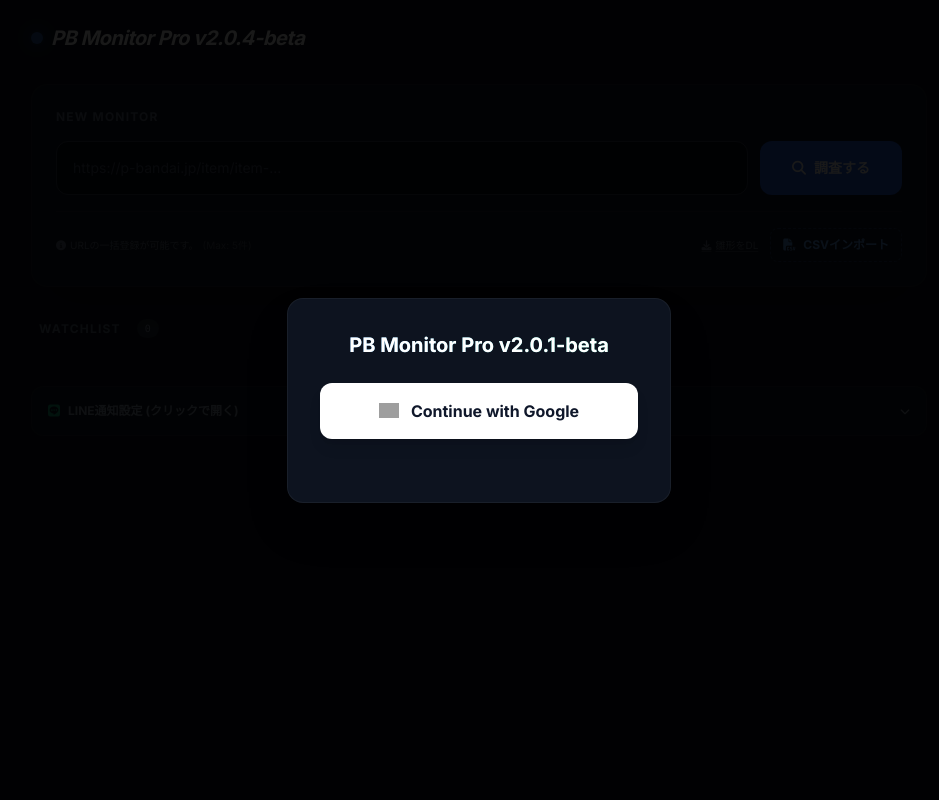
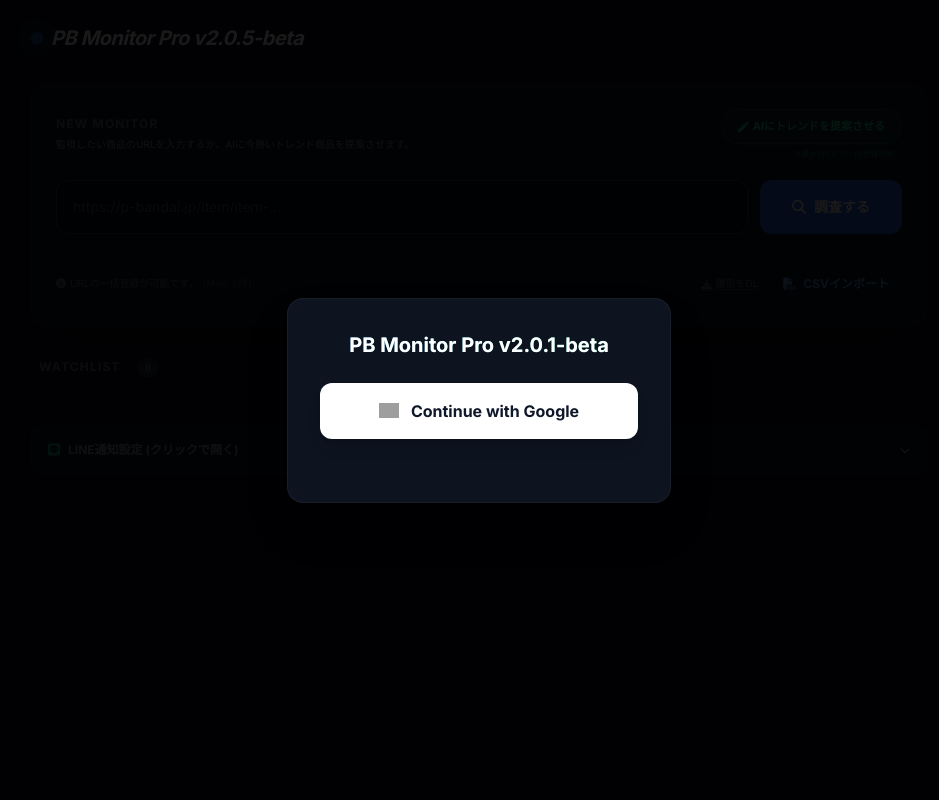
Before and after one commit to izumi777777/p-bandai-monitor, a Flask app: page / in a window 1280 px wide. Shown: the whole page, without its empty margins (161-1100 px from the left). Run offline with Flask 3, Linux system fonts and the light colour scheme; some libraries are stand-ins or nearby versions; grey boxes are pictures that could not be loaded.

Commit message:
AIエージェントによる提案を実装

````diff
--- a/app.py
+++ b/app.py
@@ -442,7 +442,6 @@ def check_watchlist_job():
     logger.info("⏰ 在庫監視ジョブ開始")
 
     users_ref = db.collection("artifacts").document(APP_ID).collection("users")
-    # stream() ではなく list_documents() を使うと、幽霊ドキュメントも取得できる
     user_refs = list(users_ref.list_documents())
     logger.info(f"👤 登録ユーザー数: {len(user_refs)}人")
 
@@ -452,17 +451,14 @@ def check_watchlist_job():
         # LINE設定取得
         line_ref = users_ref.document(uid).collection("settings").document("line").get()
         if not line_ref.exists:
-            logger.info(f"⏭️ [User:{uid}] LINE ID未設定のためスキップ")
             continue
 
         line_user_id = line_ref.to_dict().get("lineUserId")
         if not line_user_id:
-            logger.info(f"⏭️ [User:{uid}] LINE IDが空のためスキップ")
             continue
 
         watchlist_ref = users_ref.document(uid).collection("watchlist")
         items = list(watchlist_ref.stream())
-        logger.info(f"📋 [User:{uid}] 監視対象アイテム数: {len(items)}件")
 
         for item_doc in items:
             item = item_doc.to_dict()
@@ -471,14 +467,10 @@ def check_watchlist_job():
 
             scraped = scrape_premium_bandai(url)
             if not scraped:
-                logger.warning(f"⚠️ [Item:{title}] スクレイピング失敗 (アクセス不能など)")
                 continue
 
             prev_status = item.get("inStock", False)
             current_status = scraped["inStock"]
-
-            # ここで現在の判定状況をログ出力！
-            logger.info(f"🔍 [Item:{title}] DB前回:{prev_status} ➔ サイト現在:{current_status}")
 
             # 状態変化チェック
             if prev_status != current_status:
@@ -500,6 +492,127 @@ def check_watchlist_job():
 状態: {scraped["statusText"]}
 {url}"""
                 send_line_notification(line_user_id, msg)
+
+
+# ========================================================
+# AIによるオススメ商品提案 API
+# ========================================================
+@app.route("/api/recommendations", methods=["GET"])
+@login_required
+def api_recommendations():
+    if not project_client or not agent:
+        return jsonify({"error": "AI Agentが設定されていません"}), 500
+
+    logger.info("🤖 AIにおすすめ商品をリクエスト中...")
+
+    try:
+        thread = project_client.agents.threads.create()
+
+        # AIへのプロンプト（JSON形式で確実に出力させる）
+        prompt = """
+        あなたはプレミアムバンダイ（ガンプラ、METAL BUILD、仮面ライダーCSM、アニメグッズなど）の専門家であり、転売対策やコレクター向けの在庫監視のアドバイザーです。
+        現在、需要が高く、在庫監視をしておくべき（再販が期待される、または人気で即完売した）プレミアムバンダイの商品を3つ提案してください。
+
+        必ず以下のJSON配列フォーマットのみを出力してください（Markdownの ```json 等の装飾は絶対に含めないでください）。
+        [
+          {
+            "title": "正確な商品名",
+            "url": "プレミアムバンダイの実際のURL ([https://p-bandai.jp/item/item-で始まるもの](https://p-bandai.jp/item/item-で始まるもの))",
+            "reason": "おすすめの理由（50文字程度。なぜ監視すべきか）"
+          }
+        ]
+        """
+
+        project_client.agents.messages.create(
+            thread_id=thread.id, role="user", content=prompt
+        )
+
+        project_client.agents.runs.create_and_process(
+            thread_id=thread.id, agent_id=agent.id
+        )
+
+        messages = project_client.agents.messages.list(
+            thread_id=thread.id, order=ListSortOrder.DESCENDING
+        )
+
+        for m in messages:
+            if m.role == "assistant" and m.text_messages:
+                text = m.text_messages[0].text.value
+                try:
+                    # AIの返答からJSON配列部分だけを抽出
+                    match = re.search(r"\[.*\]", text, re.DOTALL)
+                    if match:
+                        recommendations = json.loads(match.group())
+                        return jsonify({"recommendations": recommendations})
+                except Exception as parse_err:
+                    logger.error(f"JSONパースエラー: {parse_err} \nAIの生テキスト: {text}")
+                    pass
+
+        return jsonify({"error": "AIが正しいフォーマットで返答しませんでした"}), 500
+
+    except Exception as e:
+        logger.error(f"AI提案エラー: {e}")
+        return jsonify({"error": str(e)}), 500
+
+
+# ========================================================
+# URL一括登録エンドポイント (JSON版・AI提案一括登録用)
+# ========================================================
+@app.route("/api/watchlist/bulk", methods=["POST"])
+@login_required
+def api_watchlist_bulk():
+    if not db:
+        return jsonify({"error": "データベースに接続できません"}), 500
+
+    urls = request.json.get("urls", [])
+    if not urls:
+        return jsonify({"error": "URLが指定されていません"}), 400
+
+    if len(urls) > 5:
+        return jsonify({"error": "一度に登録できるのは最大5件までです"}), 400
+
+    uid = request.user["uid"]
+    results = {
+        "success": [],
+        "errors": []
+    }
+
+    watchlist_ref = db.collection("artifacts").document(APP_ID).collection("users").document(uid).collection("watchlist")
+
+    for index, url in enumerate(urls):
+        if not url:
+            continue
+
+        if "p-bandai.jp" not in url and "/test-item" not in url:
+            results["errors"].append(f"{index+1}件目: 対象外のURLです")
+            continue
+
+        # AIは使わず高速にスクレイピングのみ
+        scraped = scrape_premium_bandai(url)
+
+        if scraped:
+            try:
+                watchlist_ref.add({
+                    "url": url,
+                    "title": scraped["title"],
+                    "price": scraped["price"],
+                    "imageUrl": scraped["imageUrl"],
+                    "inStock": scraped["inStock"],
+                    "statusText": scraped["statusText"],
+                    "createdAt": firestore.SERVER_TIMESTAMP,
+                    "lastChecked": firestore.SERVER_TIMESTAMP,
+                    "lastNotifiedStatus": scraped["inStock"]
+                })
+                results["success"].append(scraped["title"])
+            except Exception as e:
+                results["errors"].append(f"{index+1}件目: DB保存エラー {str(e)}")
+        else:
+            results["errors"].append(f"{index+1}件目: 商品情報の取得に失敗しました")
+
+    return jsonify({
+        "message": f"{len(results['success'])}件 登録しました",
+        "results": results
+    })
 
 
 # ========================================================
--- a/templates/index.html
+++ b/templates/index.html
@@ -34,7 +34,7 @@
     <header class="max-w-4xl mx-auto flex justify-between items-center mb-8">
       <div class="flex items-center gap-2">
         <div class="w-3 h-3 rounded-full bg-blue-500 shadow-[0_0_15px_rgba(59,130,246,0.8)] animate-pulse"></div>
-        <h1 class="text-xl font-bold tracking-tight text-white italic">PB Monitor Pro v2.0.4-beta</h1>
+        <h1 class="text-xl font-bold tracking-tight text-white italic">PB Monitor Pro v2.0.5-beta</h1>
       </div>
       <button id="logout-btn" class="text-slate-500 hover:text-red-400 text-xs transition-colors hidden px-4 py-2 rounded-lg border border-slate-800 bg-slate-900/50">
         <i class="fas fa-sign-out-alt mr-2"></i>Logout
@@ -43,8 +43,26 @@
 
     <main class="max-w-4xl mx-auto space-y-8">
 
-      <section class="glass rounded-2xl p-6 shadow-2xl border border-white/5">
-        <h2 class="text-xs font-bold text-slate-500 uppercase tracking-widest mb-4">New Monitor</h2>
+  <section class="glass rounded-2xl p-6 shadow-2xl border border-white/5">
+
+        <div class="flex flex-col sm:flex-row justify-between items-start sm:items-center mb-5 gap-3">
+            <div>
+                <h2 class="text-xs font-bold text-slate-500 uppercase tracking-widest mb-1">New Monitor</h2>
+                <p class="text-[10px] text-slate-400 leading-relaxed">
+                    監視したい商品のURLを入力するか、AIに今熱いトレンド商品を提案させます。
+                </p>
+            </div>
+
+            <div class="flex flex-col items-start sm:items-end shrink-0 w-full sm:w-auto">
+                <button id="ai-suggest-btn" class="w-full sm:w-auto text-[11px] font-bold text-emerald-400 bg-emerald-900/20 border border-emerald-500/30 px-4 py-2 rounded-full hover:bg-emerald-500/30 transition-all flex items-center justify-center gap-1 shadow-lg shadow-emerald-900/10">
+                    <i class="fas fa-magic"></i> AIにトレンドを提案させる
+                </button>
+                <span class="text-[8px] text-emerald-500/70 mt-1 mr-2 hidden sm:block">
+                    ※最大5件まで一括登録可能
+                </span>
+            </div>
+        </div>
+
         <div class="flex flex-col md:flex-row gap-3">
           <div class="flex-1 relative">
             <input id="url-input" type="text" placeholder="https://p-bandai.jp/item/item-..." class="w-full bg-slate-950 border border-slate-700 rounded-xl pl-4 pr-12 py-4 text-sm focus:outline-none focus:border-blue-500/50 transition-colors placeholder:text-slate-600">
@@ -161,8 +179,15 @@
         const csvUploadBtn = document.getElementById("csv-upload-btn");
         const downloadTemplateBtn = document.getElementById("download-template-btn");
 
+        // AI Elements
+        const aiSuggestBtn = document.getElementById("ai-suggest-btn");
+        const aiRecsContainer = document.getElementById("ai-recs-container");
+        const aiRecsList = document.getElementById("ai-recs-list");
+        const aiRecsLoader = document.getElementById("ai-recs-loader");
+
         let currentUser = null;
         let currentInspectedData = null;
+        let currentAiRecs = []; // AI提案データ保持用
 
         // --- Auth Logic ---
         loginBtn.onclick = async () => {
@@ -188,12 +213,101 @@
             }
         });
 
+        // --- AI おすすめ商品取得・一括登録ロジック ---
+        aiSuggestBtn.onclick = async () => {
+            // UI表示の切り替え
+            aiRecsContainer.classList.remove("hidden");
+            aiRecsList.innerHTML = `<p class="text-[10px] text-slate-400 text-center py-2">AIがトレンドを分析しています... (約10〜20秒)</p>`;
+            aiRecsLoader.classList.remove("hidden");
+            aiSuggestBtn.disabled = true;
+
+            try {
+                const idToken = await currentUser.getIdToken();
+                const res = await fetch('/api/recommendations', {
+                    method: 'GET',
+                    headers: { 'Authorization': `Bearer ${idToken}` }
+                });
+
+                const data = await res.json();
+                if (!res.ok) throw new Error(data.error);
+
+                currentAiRecs = data.recommendations;
+
+                // 提案リストの描画
+                let html = currentAiRecs.map(item => `
+                    <div class="bg-slate-900/50 p-3 rounded-lg border border-white/5 flex flex-col sm:flex-row justify-between gap-2 items-start sm:items-center">
+                        <div class="flex-1">
+                            <h4 class="text-xs font-bold text-white mb-1">
+                                <a href="${item.url}" target="_blank" class="hover:text-blue-400 hover:underline"><i class="fas fa-link text-[10px] mr-1"></i>${item.title}</a>
+                            </h4>
+                            <p class="text-[10px] text-emerald-400/80">${item.reason}</p>
+                        </div>
+                    </div>
+                `).join("");
+
+                // 一括登録ボタンを追加
+                if (currentAiRecs.length > 0) {
+                    html += `
+                    <div class="mt-3 flex justify-end">
+                        <button id="ai-bulk-add-btn" class="bg-emerald-600 hover:bg-emerald-500 text-white px-5 py-3 rounded-xl text-xs font-bold transition-all shadow-lg flex items-center gap-2">
+                            <i class="fas fa-layer-group"></i> ${currentAiRecs.length}件すべて一括登録する
+                        </button>
+                    </div>
+                    `;
+                }
+
+                aiRecsList.innerHTML = html;
+
+                // 一括登録処理のバインド
+                const bulkAddBtn = document.getElementById("ai-bulk-add-btn");
+                if (bulkAddBtn) {
+                    bulkAddBtn.onclick = async () => {
+                        bulkAddBtn.disabled = true;
+                        bulkAddBtn.innerHTML = '<i class="fas fa-spinner fa-spin"></i> 登録中...';
+
+                        // URLだけの配列を作成
+                        const urls = currentAiRecs.map(item => item.url);
+
+                        try {
+                            const resBulk = await fetch('/api/watchlist/bulk', {
+                                method: 'POST',
+                                headers: {
+                                    'Content-Type': 'application/json',
+                                    'Authorization': `Bearer ${idToken}`
+                                },
+                                body: JSON.stringify({ urls })
+                            });
+
+                            const dataBulk = await resBulk.json();
+                            if (!resBulk.ok) throw new Error(dataBulk.error || "一括登録に失敗しました");
+
+                            let msg = dataBulk.message + "\n";
+                            if (dataBulk.results.errors.length > 0) {
+                                msg += "\n⚠️ 一部エラー:\n" + dataBulk.results.errors.join("\n");
+                            }
+                            alert(msg);
+
+                            // 完了したらパネルを閉じる
+                            aiRecsContainer.classList.add("hidden");
+                            currentAiRecs = [];
+                        } catch (err) {
+                            alert("エラー: " + err.message);
+                            bulkAddBtn.disabled = false;
+                            bulkAddBtn.innerHTML = '<i class="fas fa-layer-group"></i> 一括登録を再試行';
+                        }
+                    };
+                }
+
+            } catch (err) {
+                console.error("AI Recommendation Error:", err);
+                aiRecsList.innerHTML = `<p class="text-[10px] text-red-400 py-2">エラー: ${err.message}</p>`;
+            } finally {
+                aiRecsLoader.classList.add("hidden");
+                aiSuggestBtn.disabled = false;
+            }
+        };
+
         // --- Inspect Logic ---
-        //inspectBtn.onclick = async () => {
-            //const url = urlInput.value.trim();
-            //if (!url.includes("p-bandai.jp/item/")) return alert("プレバン商品URLを入力してください");
-
-            //inspectBtn.disabled = true;
         // --- テスト用 ---
         inspectBtn.onclick = async () => {
             const url = urlInput.value.trim();
@@ -285,9 +399,7 @@
             }
         };
 
-        // --- CSV Import & Template Download Logic (Updated) ---
-
-        // テンプレートダウンロード処理
+        // --- CSV Import & Template Download Logic ---
         downloadTemplateBtn.onclick = () => {
             const csvContent = "url\nhttps://p-bandai.jp/item/item-1000000000/\nhttps://p-bandai.jp/item/item-1000999999/";
             const blob = new Blob([csvContent], { type: 'text/csv;charset=utf-8;' });
````
